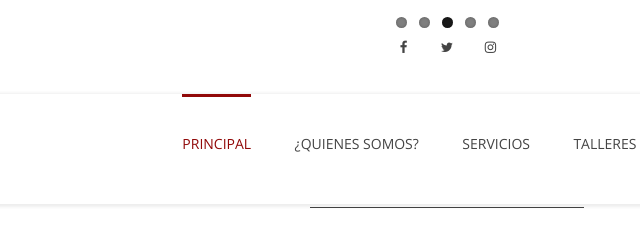
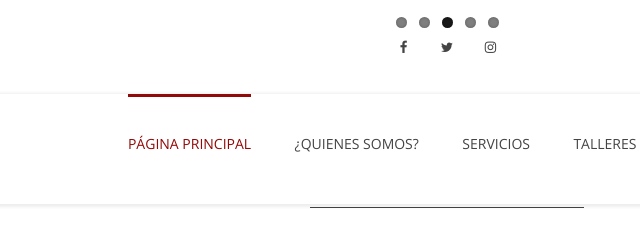
Before and after one commit to miguelinavj/CCT_Movil, a plain HTML site: page index.html in a window 1280 px wide. Shown: the top 225 px of the page, 193-833 px from the left. Drawn offline with nearby package versions, Linux system fonts and the light colour scheme; some packages are replaced by stand-ins of ours.

Commit message:
Se modificó la linea 52

```diff
--- a/index.html
+++ b/index.html
@@ -49,7 +49,7 @@ http://www.templatemo.com/tm-406-flex
                                 <div class="col-md-10 col-sm-10 main-menu text-right">
                                     <div class="toggle-menu visible-sm visible-xs"><i class="fa fa-bars"></i></div>
                                     <ul class="menu-first">
-                                        <li class="active"><a href="#">PRINCIPAL</a></li>
+                                        <li class="active"><a href="#">PÁGINA PRINCIPAL</a></li>
                                         <li><a href="#services">¿QUIENES SOMOS?</a></li>
                                         <li><a href="#portfolio">SERVICIOS</a></li>
                                         <li><a href="#our-team">TALLERES</a></li>
```
